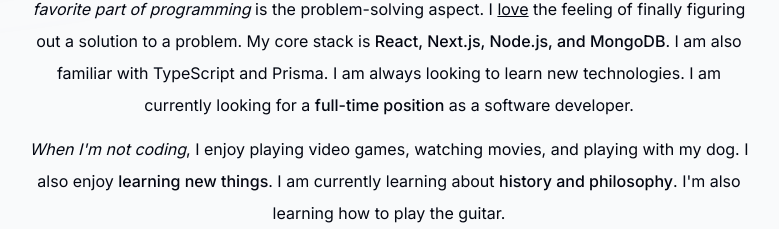
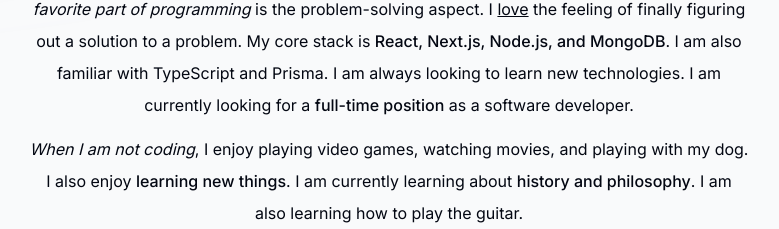
Before and after one commit to gks-96/portfolio, a Next.js app: page / in a window 1280 px wide. Shown: the part 855-1084 px from the top of the page, without its empty margins (251-1030 px from the left). Built offline with nearby package versions, Linux system fonts and the light colour scheme; no server answers.

Commit message:
updated lint

```diff
--- a/components/about.tsx
+++ b/components/about.tsx
@@ -41,11 +41,11 @@
           </p>
 
           <p>
-            <span className="italic">When I'm not coding</span>, I enjoy playing
+            <span className="italic">When I am not coding</span>, I enjoy playing
             video games, watching movies, and playing with my dog. I also enjoy{" "}
             <span className="font-medium">learning new things</span>. I am currently
             learning about{" "}
-            <span className="font-medium">history and philosophy</span>. I'm also
+            <span className="font-medium">history and philosophy</span>. I am also
             learning how to play the guitar.
           </p>
         </motion.section>
```
